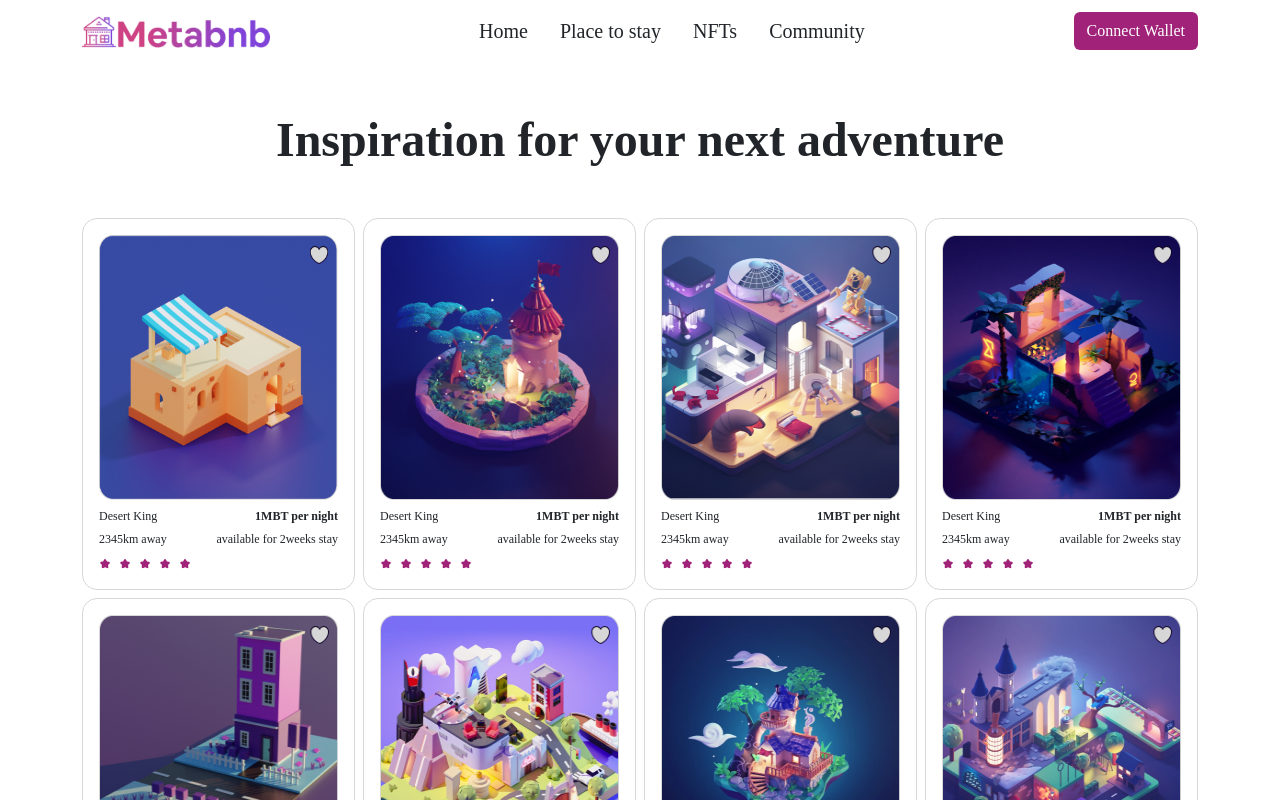
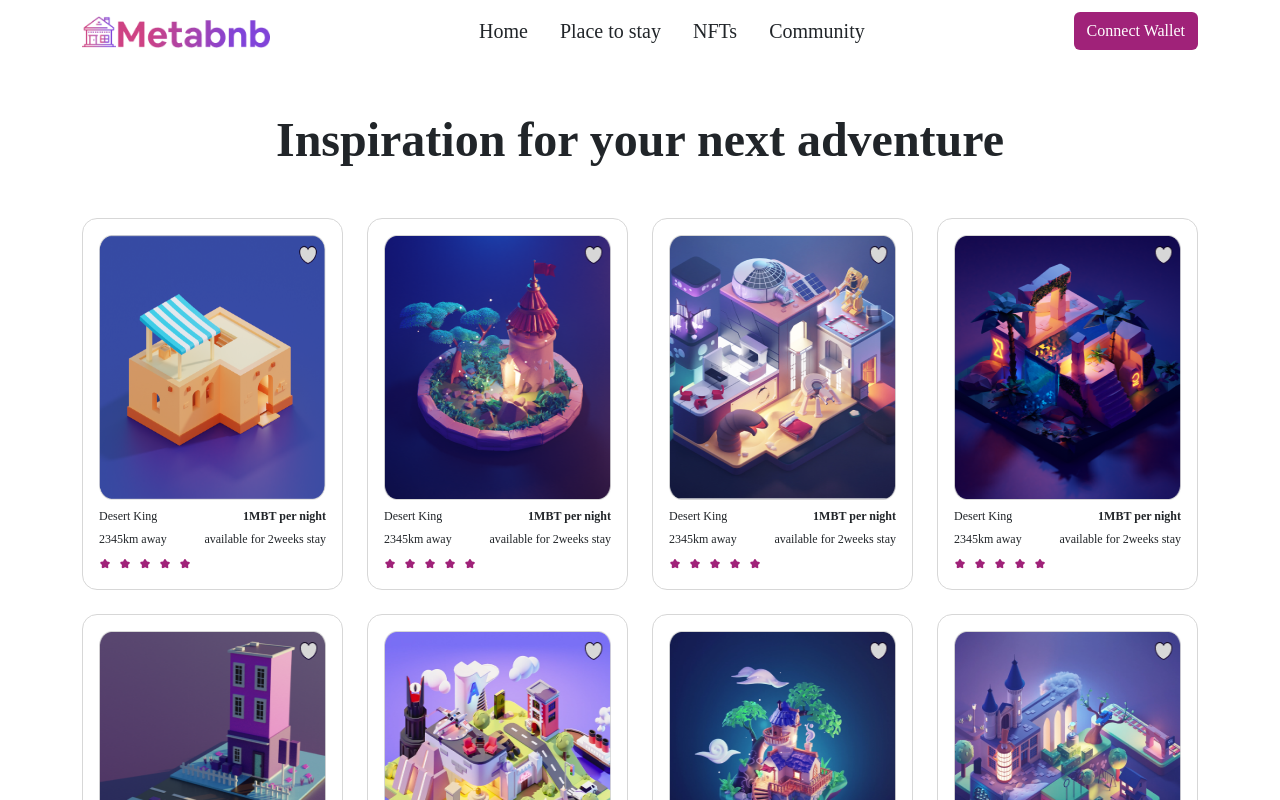
Before and after one commit to Seundavid18/hng-task-3-metabnb, a React (Create React App) app: page /location in a window 1280 px wide. Shown: the top 800 px of the page. Built offline with nearby package versions, Linux system fonts and the light colour scheme; a web font is replaced by a local one.

Commit message:
style: fixed nft card styling

```diff
--- a/src/pages/NftPlace/NftPlace.jsx
+++ b/src/pages/NftPlace/NftPlace.jsx
@@ -11,7 +11,7 @@ const NftPlace = () => {
         <div className='container mt-5'>
             <h1 className='inspo mb-5'>Inspiration for your next adventure</h1>
             <div className='mb-5'>
-                <div className='row justify-content-md-center row-cols-1 row-cols-md-2 row-cols-lg-4 g-2 '>
+                <div className='row justify-content-md-center row-cols-1 row-cols-md-2 row-cols-lg-4 g-4'>
                     {nFTS.map((item) => {
                         return(
                             <div className='col nftBody'>
```
